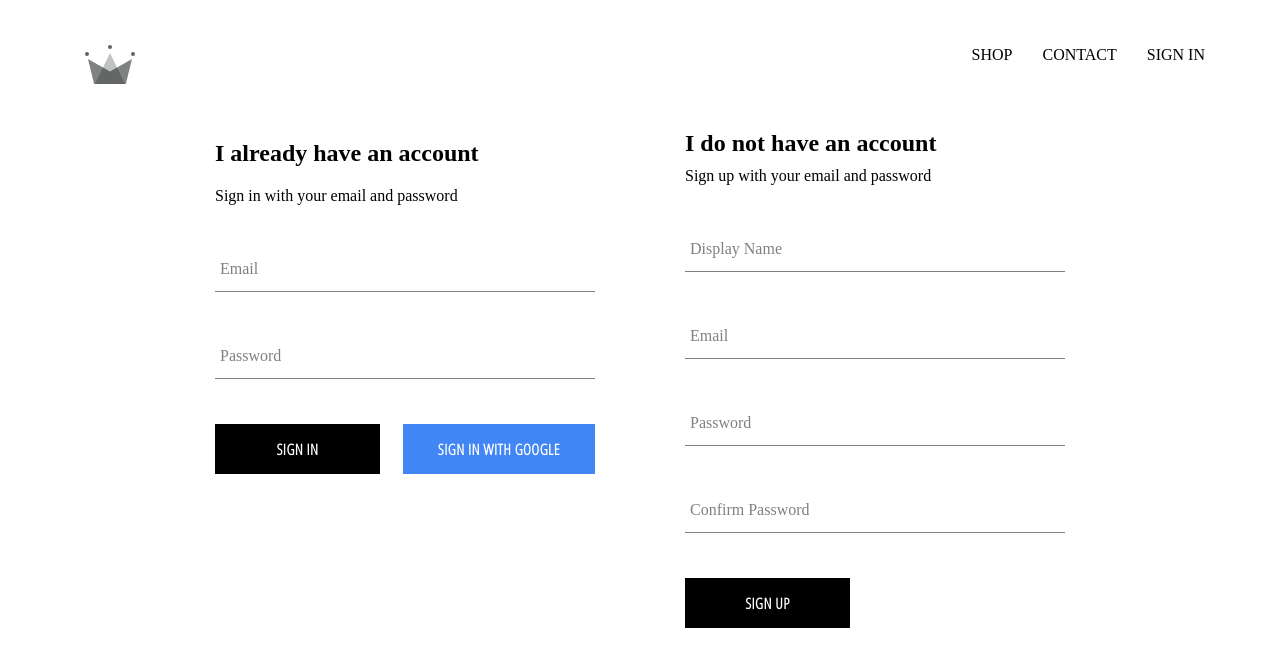
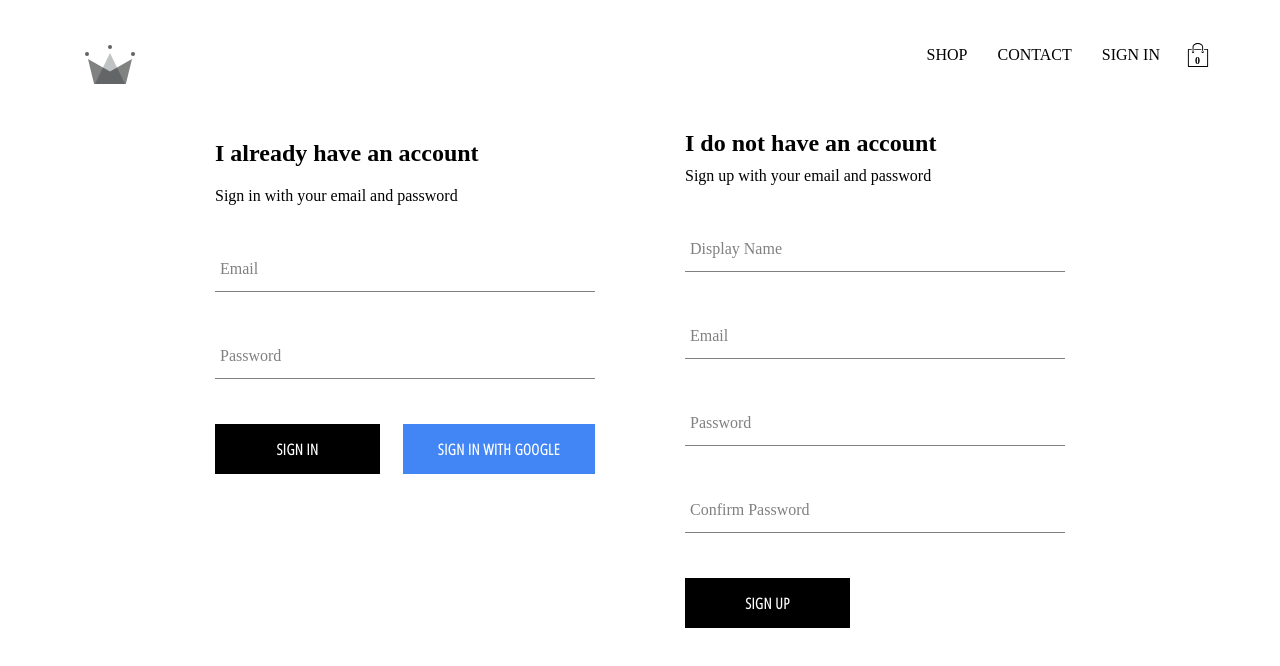
Before and after one commit to galmada/crwn-clothing, a React (Create React App) app: page /signin in a window 1280 px wide. Shown: the top 666 px of the page. Built offline with nearby package versions, Linux system fonts and the light colour scheme; no server answers.

Commit message:
add cart icon and cartDropdown components to our application. Also Add cart reducer

```diff
--- /dev/null
+++ b/src/components/cart-dropdown/cart-dropdown.component.jsx
@@ -0,0 +1,15 @@
+import React from 'react'
+
+import CustomButton from '../custom-button/custom-button.component'
+
+import './cart-dropdown.styles.scss'
+
+const CartDropdown = () => (
+    <div className="cart-dropdown">
+        <div className="cart-items"></div>
+        <CustomButton>GO TOCHECKOUT</CustomButton>
+    </div>
+)
+
+
+export default CartDropdown;
--- /dev/null
+++ b/src/components/cart-dropdown/cart-dropdown.styles.scss
@@ -0,0 +1,24 @@
+.cart-dropdown {
+    position: absolute;
+    width: 240px;
+    height: 340px;
+    display: flex;
+    flex-direction: column;
+    padding: 20px;
+    border: 1px solid black;
+    background-color: white;
+    top: 90px;
+    right: 40px;
+    z-index: 5;
+
+    .cart-items {
+      height: 240px;
+      display: flex;
+      flex-direction: column;
+      overflow: scroll;
+    }
+
+    button {
+      margin-top: auto;
+    }
+  }
--- /dev/null
+++ b/src/components/cart-icon/cart-icon.component.jsx
@@ -0,0 +1,25 @@
+import React from 'react';
+import { connect } from 'react-redux';
+
+import { toggleCartHidden } from '../../redux/cart/cart.action'
+
+import { ReactComponent as ShoppingIcon} from '../../assets/shopping-bag.svg'
+
+import './cart-icon.styles.scss';
+
+const CartIcon = ({toggleCartHidden}) =>(
+    <div className="cart-icon" onClick={toggleCartHidden}>
+        <ShoppingIcon className="shopping-icon"/>
+        <span className="item-count">0</span>
+
+    </div>
+)
+
+const mapDispatchToProps = dispatch => ({
+    toggleCartHidden: () => dispatch(toggleCartHidden())
+})
+
+export default connect(
+    null,
+    mapDispatchToProps
+)(CartIcon);
--- /dev/null
+++ b/src/components/cart-icon/cart-icon.styles.scss
@@ -0,0 +1,21 @@
+.cart-icon {
+    width: 45px;
+    height: 45px;
+    position: relative;
+    display: flex;
+    align-items: center;
+    justify-content: center;
+    cursor: pointer;
+
+    .shopping-icon {
+      width: 24px;
+      height: 24px;
+    }
+
+    .item-count {
+      position: absolute;
+      font-size: 10px;
+      font-weight: bold;
+      bottom: 12px;
+    }
+  }
--- a/src/components/header/header.component.jsx
+++ b/src/components/header/header.component.jsx
@@ -2,12 +2,14 @@
 import { Link } from 'react-router-dom';
 import { connect } from 'react-redux'
 import { auth } from '../../firebase/firebase.utils'
+import CartIcon from '../cart-icon/cart-icon.component'
+import CartDropdown from '../cart-dropdown/cart-dropdown.component'
 
 import { ReactComponent as Logo } from '../../assets/crown.svg'
 
 import './header.styles.scss'
 
-const Header = ({ currentUser }) => (
+const Header = ({ currentUser, hidden }) => (
     <div className="header">
         <Link className="logo-container" to="/">
             <Logo className="logo"></Logo>
@@ -24,12 +26,19 @@
             :
             <Link className="option" to="/signin">SIGN IN</Link>
             }
+            <CartIcon/>
         </div>
+        {
+            hidden ? null : <CartDropdown/>
+        }
+
     </div>
 );
 
-const mapStateToProps = state => ({
-    currentUser : state.user.currentUser
+const mapStateToProps = ({user: { currentUser }, cart: { hidden}}) => ({
+    currentUser : currentUser,
+    hidden: hidden
+
 });
 
 export default connect(mapStateToProps)(Header);
--- /dev/null
+++ b/src/redux/cart/cart.action.js
@@ -0,0 +1,5 @@
+import CartActionTypes from './cart.types'
+
+export const toggleCartHidden= () => ({
+    type: CartActionTypes.TOGGLE_CART_HIDDEN
+})
--- /dev/null
+++ b/src/redux/cart/cart.reducer.js
@@ -0,0 +1,21 @@
+import CartActionTypes from './cart.types'
+
+const INITIAL_STATE = {
+    hidden : true
+};
+
+const CartReducer = (state = INITIAL_STATE, action) => {
+    switch (action.type){
+        case CartActionTypes.TOGGLE_CART_HIDDEN:
+            return {
+                ...state,
+                hidden: !state.hidden
+            }
+        default:
+            return state;
+    }
+
+}
+
+
+export default CartReducer;
--- /dev/null
+++ b/src/redux/cart/cart.types.js
@@ -0,0 +1,6 @@
+const CartActionTypes = {
+    TOGGLE_CART_HIDDEN: 'TOGGLE_CART_HIDDEN'
+}
+
+
+export default CartActionTypes;
--- a/src/redux/root-reducer.js
+++ b/src/redux/root-reducer.js
@@ -1,7 +1,9 @@
 import { combineReducers } from 'redux'
 
 import userReducer from './user/user.reducer'
+import cartReducer from './cart/cart.reducer'
 
 export default combineReducers({
-    user: userReducer
+    user: userReducer,
+    cart: cartReducer
 });
--- a/src/redux/user/user.actions.js
+++ b/src/redux/user/user.actions.js
@@ -1,4 +1,7 @@
+import { UserActionTypes } from './user.types'
+
+
 export const setCurrentUser = user => ({
-    type: 'SET_CURRENT_USER',
+    type: UserActionTypes.SET_CURRENT_USER,
     payload: user
 })
```
Also changed, not shown: src/assets/shopping-bag.svg (added).
